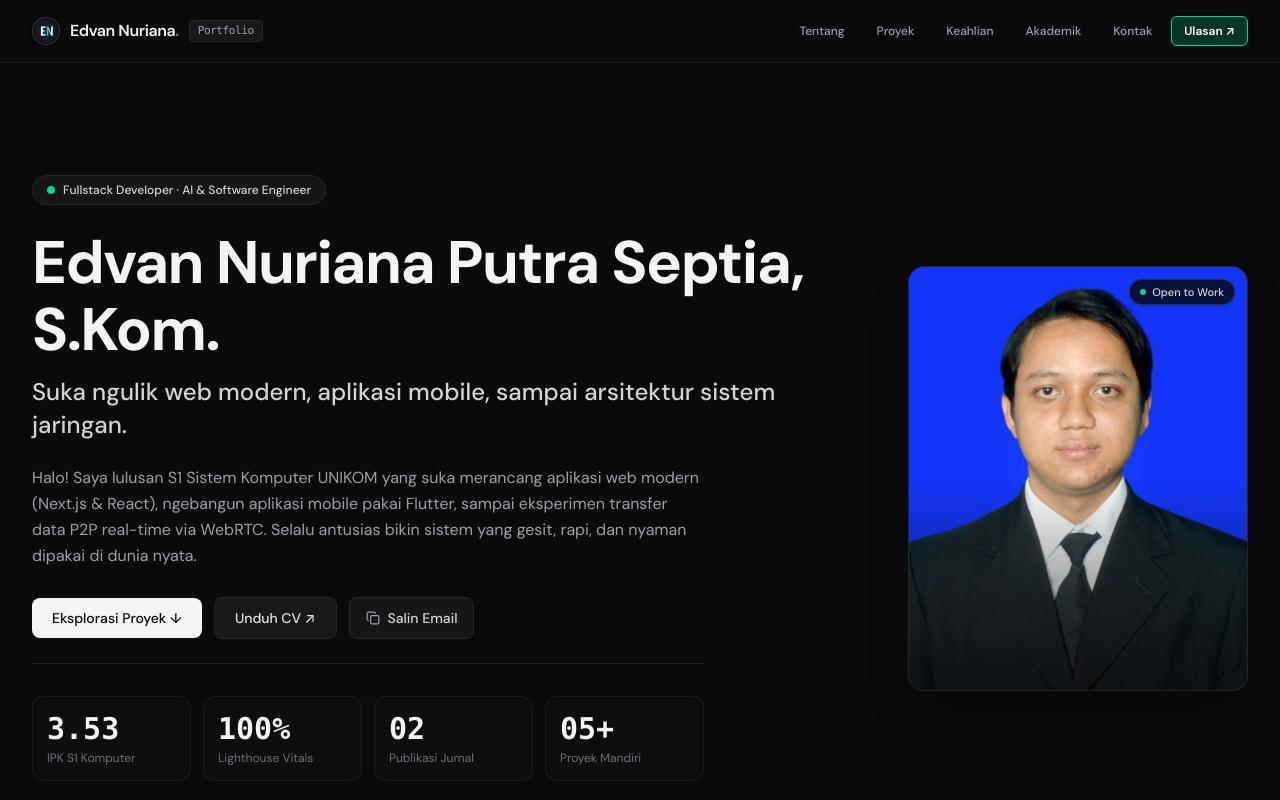
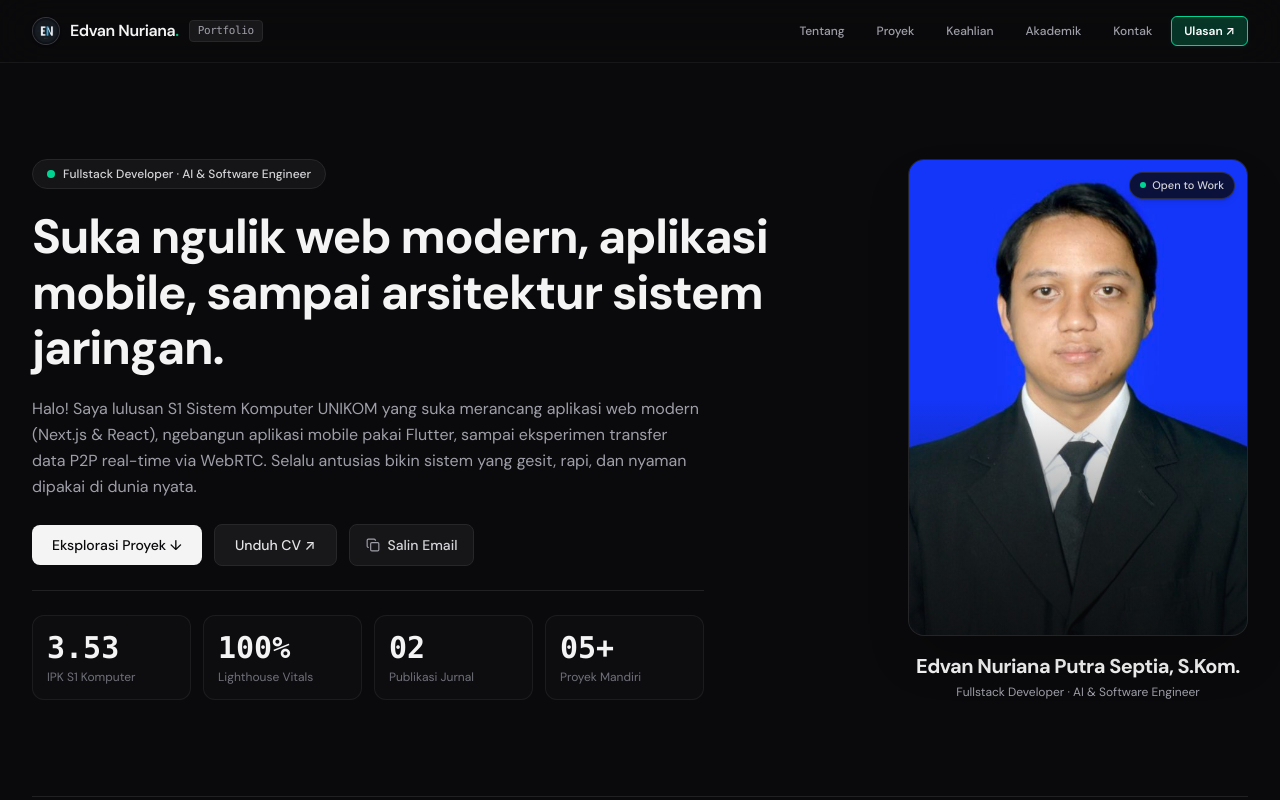
Before and after one commit to EdvanVPRoject/portofolio, a Next.js app: page / in a window 1280 px wide. Shown: the top 800 px of the page. Built offline with nearby package versions, Linux system fonts and the light colour scheme.

Commit message:
refactor(hero): move name under portrait photo and align photo frame vertically with left column content

```diff
--- a/src/app/page.tsx
+++ b/src/app/page.tsx
@@ -930,24 +930,22 @@ export default function PortfolioPage() {
 
       <main className="mx-auto max-w-7xl xl:max-w-[1400px] 2xl:max-w-[1536px] px-4 sm:px-6 lg:px-8">
         {/* HERO SECTION */}
-        <section className="py-10 sm:py-16 md:py-24 lg:py-28">
-          <div className="grid items-center gap-10 lg:grid-cols-12 lg:gap-12 xl:gap-16">
+        <section className="py-10 sm:py-16 md:py-20 lg:py-24">
+          <div className="grid items-stretch gap-10 lg:grid-cols-12 lg:gap-12 xl:gap-16">
             {/* Left Column */}
-            <div className="space-y-6 lg:col-span-7 xl:col-span-8">
+            <div className="space-y-6 lg:col-span-7 xl:col-span-8 flex flex-col justify-between">
+              <div className="space-y-5">
                 {/* Role Indicator Badge */}
                 <div className="inline-flex items-center gap-2 rounded-full border border-zinc-800 bg-zinc-900/80 px-3.5 py-1.5 text-xs font-medium text-zinc-300">
                   <span className="h-2 w-2 rounded-full bg-emerald-400" />
                   <span>Fullstack Developer · AI &amp; Software Engineer</span>
                 </div>
 
-              {/* Main Personal Headline */}
+                {/* Main Headline */}
                 <div>
-                <h1 className="text-3xl sm:text-5xl lg:text-6xl font-bold tracking-tight text-zinc-100 leading-[1.12]">
-                  Edvan Nuriana Putra Septia, S.Kom.
+                  <h1 className="text-3xl sm:text-4xl lg:text-5xl font-bold tracking-tight text-zinc-100 leading-[1.16]">
+                    Suka ngulik web modern, aplikasi mobile, sampai arsitektur sistem jaringan.
                   </h1>
-                <p className="mt-3 text-lg sm:text-xl lg:text-2xl font-medium text-zinc-300 leading-snug">
-                  Suka ngulik web modern, aplikasi mobile, sampai arsitektur sistem jaringan.
-                </p>
                 </div>
 
                 {/* Focused, Friendly & Casual Bio */}
@@ -989,9 +987,10 @@ export default function PortfolioPage() {
                     )}
                   </button>
                 </div>
+              </div>
 
               {/* Key Highlights Bar */}
-              <div className="grid grid-cols-2 sm:grid-cols-4 gap-2 sm:gap-3 border-t border-zinc-800/80 pt-6 sm:pt-8 sm:max-w-xl xl:max-w-2xl">
+              <div className="grid grid-cols-2 sm:grid-cols-4 gap-2 sm:gap-3 border-t border-zinc-800/80 pt-6 sm:max-w-xl xl:max-w-2xl">
                 <div className="group flex flex-col justify-between rounded-xl border border-zinc-800/60 bg-zinc-900/30 p-2.5 sm:p-3.5 transition-all duration-200 hover:-translate-y-0.5 hover:border-zinc-700 hover:bg-zinc-900/50">
                   <p className="font-mono text-lg sm:text-2xl lg:text-3xl font-semibold tabular-nums text-zinc-100 group-hover:text-emerald-400 transition-colors">
                     3.53
@@ -1027,9 +1026,9 @@ export default function PortfolioPage() {
               </div>
             </div>
 
-            {/* Right Column: Clean Portrait */}
-            <div className="lg:col-span-5 xl:col-span-4 flex justify-center lg:justify-end">
-              <div className="group relative aspect-[4/5] w-full max-w-[280px] sm:max-w-[320px] xl:max-w-[340px] overflow-hidden rounded-2xl border border-zinc-800/90 bg-zinc-900 shadow-2xl transition-all duration-300 hover:border-zinc-700">
+            {/* Right Column: Clean Portrait & Identity */}
+            <div className="lg:col-span-5 xl:col-span-4 flex flex-col items-center lg:items-end justify-between h-full">
+              <div className="group relative w-full max-w-[280px] sm:max-w-[320px] xl:max-w-[340px] flex-1 min-h-[350px] sm:min-h-[380px] xl:min-h-[400px] overflow-hidden rounded-2xl border border-zinc-800/90 bg-zinc-900 shadow-2xl transition-all duration-300 hover:border-zinc-700">
                 <Image
                   src="/profile.jpeg"
                   alt="Edvan Nuriana Putra Septia, S.Kom."
@@ -1038,7 +1037,7 @@ export default function PortfolioPage() {
                   className="object-cover object-top transition duration-500 group-hover:scale-[1.02]"
                   priority
                 />
-                {/* Subtle vignette for high-end depth */}
+                {/* Subtle vignette for depth */}
                 <div className="absolute inset-0 bg-gradient-to-t from-zinc-950/70 via-transparent to-transparent pointer-events-none" />
 
                 {/* Clean Status Pill */}
@@ -1046,6 +1045,16 @@ export default function PortfolioPage() {
                   <span className="h-1.5 w-1.5 rounded-full bg-emerald-400" />
                   <span>Open to Work</span>
                 </div>
+              </div>
+
+              {/* Name & Title Below Photo */}
+              <div className="pt-3 sm:pt-4 w-full max-w-[280px] sm:max-w-[320px] xl:max-w-[340px] text-center">
+                <h2 className="text-lg sm:text-xl font-bold tracking-tight text-zinc-100">
+                  Edvan Nuriana Putra Septia, S.Kom.
+                </h2>
+                <p className="mt-1 text-xs text-zinc-400">
+                  Fullstack Developer · AI &amp; Software Engineer
+                </p>
               </div>
             </div>
           </div>
```
Lines whose indentation alone changed are shown as unchanged.
